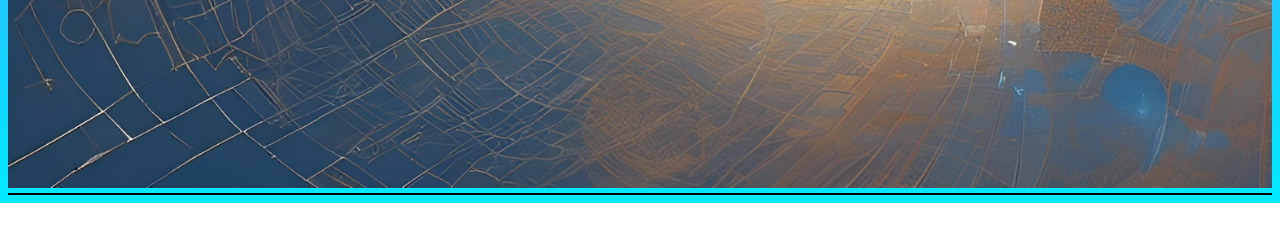
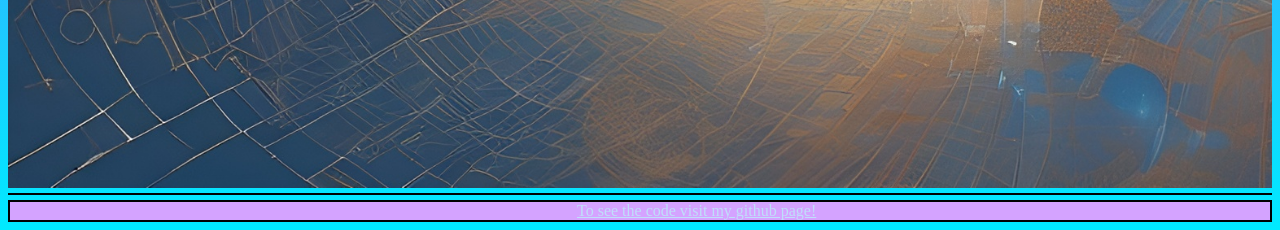
Before and after one commit to OrtizJohn/pathfindingWebsiteDemo, a Flask app: page / in a window 1280 px wide. Shown: the part 1218-1448 px from the top of the page. Before the commit the page ends 1421 px from the top, so only its background shows below. Run offline with Flask 2, Linux system fonts and the light colour scheme.

Commit message:
final update

```diff
--- a/static/algorithms/aStar.js
+++ b/static/algorithms/aStar.js
@@ -1,6 +1,6 @@
 import node from "/static/node.js";
 import delay from "/static/utils.js";
-
+import PriorityQueue from '/static/priorityQueue.js';
 /* https://medium.com/@nicholas.w.swift/easy-a-star-pathfinding-7e6689c7f7b2
     A star algorithm
     write psuedo code for testing here ...
@@ -42,10 +42,15 @@ export default async function aStar(grid,delayValue){
 	let currentNode = null;
 	while (openList.length != 0){
 		//step1 select min fscore
+		//need to change here so it does not get stuck on same issue
 		let currentResults = minFscore(openList,prevNode);
+
+
 		prevNode = currentNode;
 		currentNode = currentResults.minNode;
 		let currentIdx = currentResults.minIndex;
+
+
 
 		let tempNodeType = currentNode.nodeType;
         currentNode.nodeType = "current";
@@ -55,7 +60,8 @@ export default async function aStar(grid,delayValue){
 		console.log(passCt," -Current Node: ",currentNode.id, currentIdx);
 
 		//step2 remove currentnode from open list and add to closed list
-		openList.pop(currentIdx);
+		//openList.pop(currentIdx);
+		openList.splice(currentIdx,1);
 		closedList.push(currentNode);
 
 		//step3 check if currentNode is endNode //FIx here
@@ -164,6 +170,7 @@ export default async function aStar(grid,delayValue){
 	}
 
 }
+
 function hScoreF(tempNode,endNode){
 	let tempNodeCoord = tempNode.getCoord();
 	let endNodeCoord = endNode.getCoord();
@@ -190,7 +197,7 @@ function minFscore(arr,prevNode){
 				}
 			}
 		}
-		console.log("Selected CurrentNode = ",minNode, "--", minIndex);
+		//console.log("Selected CurrentNode = ",minNode, "--", minIndex);
 	}
 	else{
 		if(minNode.id == prevNode.id){
--- a/static/algorithms/dijkstra.js
+++ b/static/algorithms/dijkstra.js
@@ -84,7 +84,7 @@ export default async function dijkstra(grid, delayValue) {
 
         //grid.updateHTMLGrid();
         grid.updatePortionGrid(neighbors_CSS);
-        grid.updateInnerHtmlCell(neighbors_CSS);
+        grid.updateInnerHtmlCell(neighbors_CSS, true);
         await delay(delayValue); // Introduce a delay
 
     }
--- a/static/grid.js
+++ b/static/grid.js
@@ -74,10 +74,16 @@ export default class grid {
             cell.className = 'cell ' +updateNode.nodeType;
         });
     }
-    updateInnerHtmlCell(updateNodes){
+    updateInnerHtmlCell(updateNodes,dj){
         updateNodes.forEach(updateNode => {
             const cell = document.getElementById(updateNode.id);
-            cell.innerText = updateNode.distFromSrc.toFixed(2);
+            if(dj){
+                cell.innerText = updateNode.distFromSrc.toFixed(2);
+            }
+            else{
+                cell.innerText = updateNode.fScore.toFixed(2);
+            }
+
         })
     }
     updateHTMLGrid(){
@@ -119,10 +125,10 @@ export default class grid {
             currentNode.nodeType = "closed";
             this.updateCurrentCell(currentNode);
         }
-        else{
+        /* else{
             //currentNode.nodeType = tempNodeType;
             this.updateCurrentCell(currentNode);
-        }
+        } */
     }
     updateCurrentNodeColorAstar(tempNodeType,currentNode){
         if (tempNodeType === "start") {
--- a/static/priorityQueue.js
+++ b/static/priorityQueue.js
@@ -27,6 +27,11 @@ class PriorityQueue {
     isEmpty() {
       return this.heap.length === 0;
     }
+    printHeap(){
+      console.log("Heap:");
+      const nodeIDs = this.heap.map(node => node.id);
+      console.log(nodeIDs.join(', '));
+    }
 
     _bubbleUp() {
       let index = this.heap.length - 1;
@@ -36,9 +41,13 @@ class PriorityQueue {
         const parentIndex = Math.floor((index - 1) / 2);
         const parent = this.heap[parentIndex];
 
+
+        //compare dijkstra's
         if (node.distFromSrc >= parent.distFromSrc) {
           break;
         }
+
+
 
         this.heap[parentIndex] = node;
         this.heap[index] = parent;
@@ -75,7 +84,6 @@ class PriorityQueue {
         }
 
         if (swap === null) break;
-
         this.heap[index] = this.heap[swap];
         this.heap[swap] = node;
         index = swap;
--- a/static/script.js
+++ b/static/script.js
@@ -56,7 +56,7 @@ class Controller {
         else if(algo == "A* Algorithm"){
 
           finalPath = await aStar(this.uniqueGrid,delayValue);
-          this.updateGridFinalPath(finalPath,gridHtml);
+          //this.updateGridFinalPath(finalPath,gridHtml);
           //this.uniqueGrid.updateHTMLGrid(gridHtml);
         }
         else if(algo == "BFS"){
--- a/static/style.css
+++ b/static/style.css
@@ -88,7 +88,17 @@ body {
   box-shadow: 0 2px 10px rgba(0, 0, 0, 0.2);
   z-index: 1000;
 }
-
+/* Modified for mobile screens */
+@media (max-width: 767px) {
+  .popup-container {
+    top: 10%; /* Adjust vertical position as needed */
+    width: 80%; /* Set the width to occupy most of the screen */
+    max-width: 300px; /* Define a maximum width */
+    left: 50%;
+    transform: translateX(-50%);
+    padding: 10px; /* Adjust padding for smaller screens */
+  }
+}
 .popup-header {
   font-size: 24px;
   font-weight: bold;
@@ -108,7 +118,12 @@ body {
   right: 10px;
   cursor: pointer;
 }
-
+.bottom-bar{
+  display: flex;
+  margin-top: 5px;
+  background-color: #d4a3ff;
+  border: 2px solid rgb(0, 0, 0);
+}
 .DescriptionBar{
   display: none;
   align-items: flex-start;
--- a/templates/index.html
+++ b/templates/index.html
@@ -40,7 +40,6 @@
   <h2 id="algoNameDB">Algorithm Name</h2>
   <p class="algorithmDescription"id="algoDescrDB">Algorithm Description</p>
   <div class="complexitySection">
-    <!-- <h3>Complexity</h3> -->
     <p> Time Complexity: <span class="timeComplexity" id="timeComplexity">O(n)</span> </p>
     <p>Space Complexity: <span class="spaceComplexity"id="spaceComplexity">O(1)</span></p>
   </div>
@@ -69,8 +68,8 @@
 
   <!--After generating grid -->
   <div class="grid" id="grid" style="margin-top: 5px;"></div>
-
-
-
+  <div class="bottom-bar">
+    <a href="https://github.com/OrtizJohn/pathfindingWebsiteDemo" style="color:rgb(191, 222, 249); margin-left: 45%;">To see the code visit my github page!</a>
+  </div>
 </body>
 </html>
```
